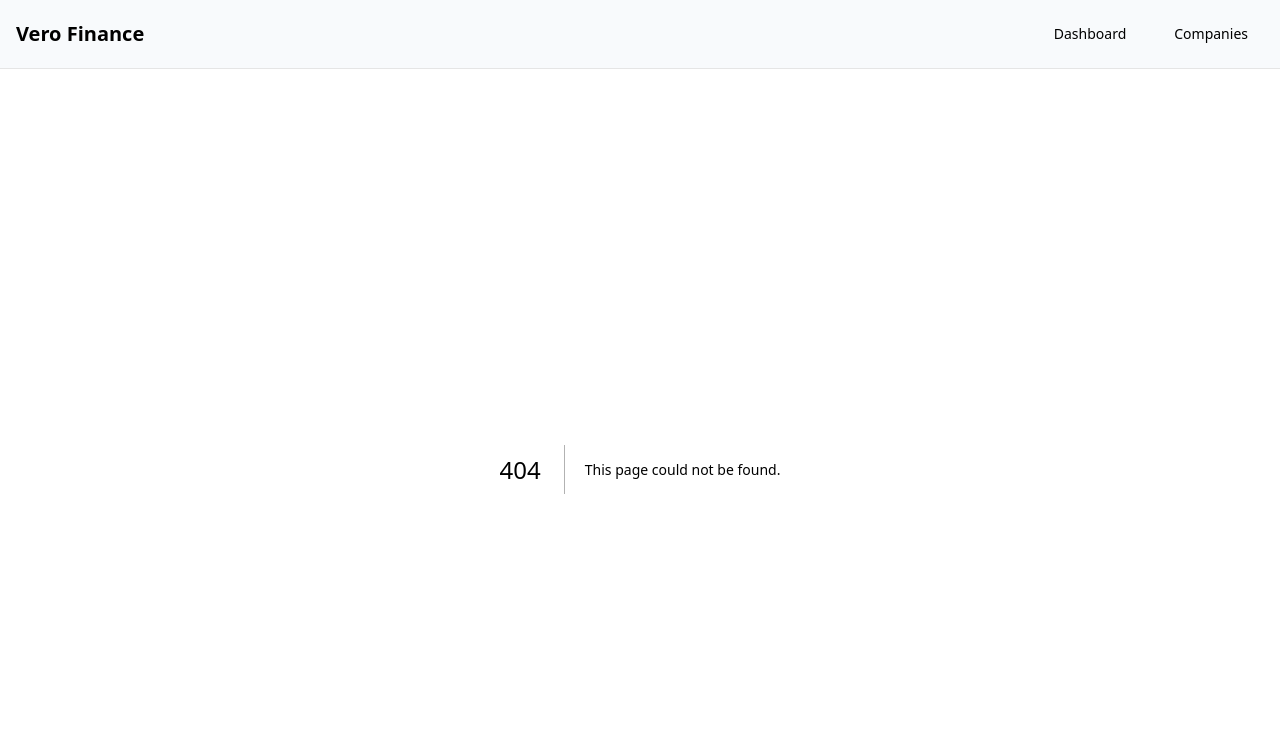
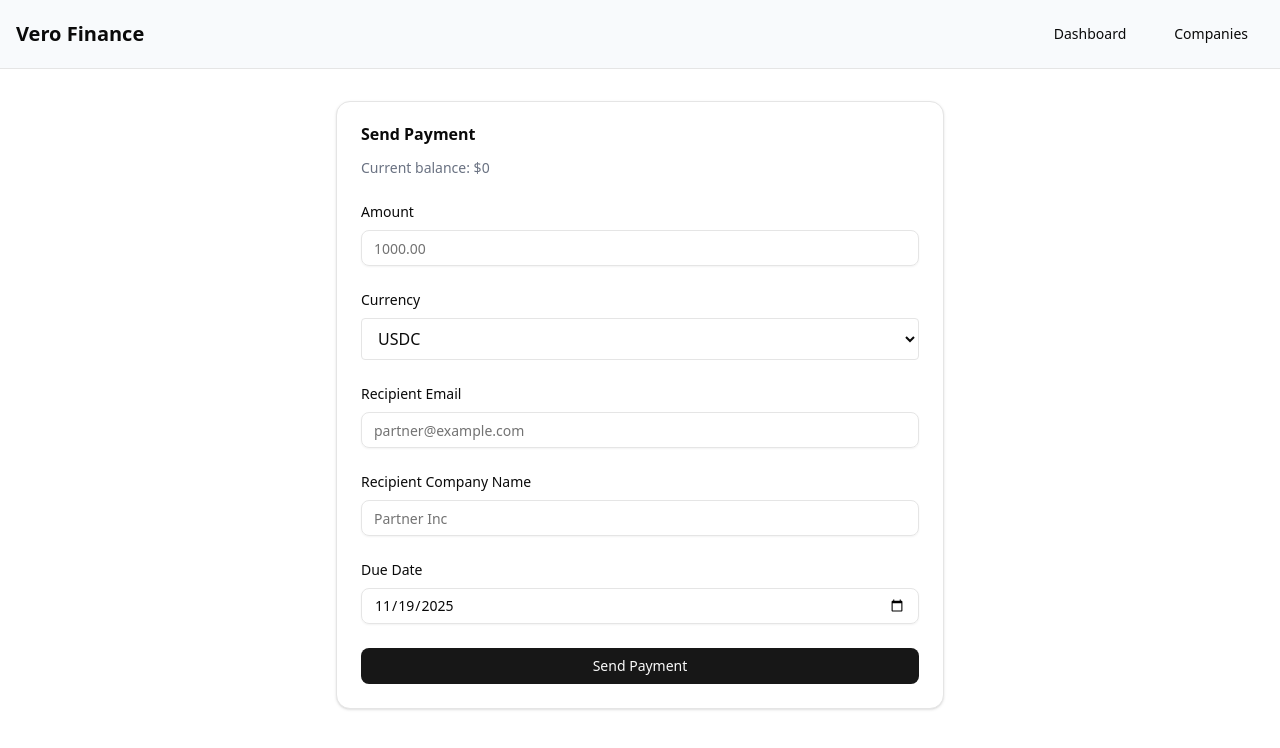
Before and after one commit to eduardohilariodev/vero-finance-platform, a Next.js app: page /payments/send in a window 1280 px wide. Before the commit this address had no page. Shown: the top 748 px of the page. Built offline with nearby package versions, Linux system fonts and the light colour scheme.

Commit message:
feat: create send page

```diff
--- /dev/null
+++ b/app/payments/send/page.tsx
@@ -0,0 +1,233 @@
+"use client";
+import { useState } from "react";
+import { useDB } from "@/hooks/useDB";
+import { useBalance } from "@/hooks/useBalance";
+import { Button } from "@/components/ui/button";
+import { Input } from "@/components/ui/input";
+import { Card, CardContent, CardHeader, CardTitle } from "@/components/ui/card";
+import { v4 as uuid } from "uuid";
+import { CURRENT_COMPANY_ID } from "@/lib/mocks";
+
+export default function SendPaymentPage() {
+  const { db } = useDB();
+  const { balance } = useBalance();
+  const [formData, setFormData] = useState({
+    amount: "",
+    companyName: "",
+    email: "",
+    dueDate: new Date().toISOString().split("T")[0],
+    currency: "USDC",
+  });
+  const [loading, setLoading] = useState(false);
+  const [success, setSuccess] = useState(false);
+  const [error, setError] = useState("");
+
+  const handleSubmit = async (e: React.FormEvent) => {
+    e.preventDefault();
+    if (!db) return;
+
+    setLoading(true);
+    setError("");
+
+    try {
+      const amount = parseFloat(formData.amount);
+
+      // Validation
+      if (amount <= 0) throw new Error("Amount must be positive");
+      if (!formData.email) throw new Error("Email is required");
+
+      // Find or create recipient company
+      let recipientCompany = await db.getFromIndex(
+        "companies",
+        "email",
+        formData.email
+      );
+      if (!recipientCompany) {
+        recipientCompany = {
+          id: uuid(),
+          name: formData.companyName || "New Company",
+          email: formData.email,
+        };
+        await db.add("companies", recipientCompany);
+      }
+
+      const dueDate = new Date(formData.dueDate);
+      const isToday = new Date().toDateString() === dueDate.toDateString();
+
+      // Check if scheduled or immediate
+      if (isToday && amount <= balance) {
+        // Send immediately
+        const txId = uuid();
+        await db.add("transactions", {
+          id: txId,
+          type: "payment_sent",
+          amount,
+          currency: formData.currency,
+          fromCompanyId: CURRENT_COMPANY_ID,
+          toCompanyId: recipientCompany.id,
+          status: "completed",
+          createdAt: new Date(),
+          metadata: { description: "Payment" },
+        });
+
+        // Add corresponding received transaction for recipient
+        await db.add("transactions", {
+          id: uuid(),
+          type: "payment_received",
+          amount,
+          currency: formData.currency,
+          fromCompanyId: CURRENT_COMPANY_ID,
+          toCompanyId: recipientCompany.id,
+          status: "completed",
+          createdAt: new Date(),
+        });
+
+        setSuccess(true);
+      } else if (!isToday) {
+        // Schedule for later
+        const txId = uuid();
+        await db.add("transactions", {
+          id: txId,
+          type: "payment_sent",
+          amount,
+          currency: formData.currency,
+          fromCompanyId: CURRENT_COMPANY_ID,
+          toCompanyId: recipientCompany.id,
+          status: "pending",
+          scheduledFor: dueDate,
+          createdAt: new Date(),
+        });
+        setSuccess(true);
+      } else {
+        throw new Error("Insufficient balance for immediate payment");
+      }
+    } catch (err) {
+      if (err instanceof Error) {
+        setError(err.message);
+      } else {
+        setError(String(err));
+      }
+    } finally {
+      setLoading(false);
+    }
+  };
+
+  if (success) {
+    return (
+      <div className="p-8">
+        <Card>
+          <CardContent className="pt-6 text-center">
+            <p className="text-xl font-bold text-green-600 mb-4">
+              ✓ Payment sent successfully!
+            </p>
+            <Button onClick={() => setSuccess(false)}>Send another</Button>
+          </CardContent>
+        </Card>
+      </div>
+    );
+  }
+
+  return (
+    <div className="max-w-2xl mx-auto p-8">
+      <Card>
+        <CardHeader>
+          <CardTitle>Send Payment</CardTitle>
+          <p className="text-sm text-gray-500 mt-2">
+            Current balance: ${balance.toLocaleString()}
+          </p>
+        </CardHeader>
+        <CardContent>
+          <form
+            onSubmit={handleSubmit}
+            className="space-y-6"
+          >
+            <div>
+              <label className="block text-sm font-medium mb-2">Amount</label>
+              <Input
+                type="number"
+                step="0.01"
+                placeholder="1000.00"
+                value={formData.amount}
+                onChange={(e) =>
+                  setFormData({ ...formData, amount: e.target.value })
+                }
+                required
+              />
+            </div>
+
+            <div>
+              <label
+                htmlFor="currency-select"
+                className="block text-sm font-medium mb-2"
+              >
+                Currency
+              </label>
+              <select
+                id="currency-select"
+                value={formData.currency}
+                onChange={(e) =>
+                  setFormData({ ...formData, currency: e.target.value })
+                }
+                className="w-full px-3 py-2 border rounded"
+              >
+                <option>USDC</option>
+                <option>USD</option>
+                <option>ETH</option>
+              </select>
+            </div>
+
+            <div>
+              <label className="block text-sm font-medium mb-2">
+                Recipient Email
+              </label>
+              <Input
+                type="email"
+                placeholder="partner@example.com"
+                value={formData.email}
+                onChange={(e) =>
+                  setFormData({ ...formData, email: e.target.value })
+                }
+                required
+              />
+            </div>
+
+            <div>
+              <label className="block text-sm font-medium mb-2">
+                Recipient Company Name
+              </label>
+              <Input
+                type="text"
+                placeholder="Partner Inc"
+                value={formData.companyName}
+                onChange={(e) =>
+                  setFormData({ ...formData, companyName: e.target.value })
+                }
+              />
+            </div>
+
+            <div>
+              <label className="block text-sm font-medium mb-2">Due Date</label>
+              <Input
+                type="date"
+                value={formData.dueDate}
+                onChange={(e) =>
+                  setFormData({ ...formData, dueDate: e.target.value })
+                }
+              />
+            </div>
+
+            {error && <p className="text-red-600 text-sm">{error}</p>}
+
+            <Button
+              type="submit"
+              disabled={loading}
+              className="w-full"
+            >
+              {loading ? "Processing..." : "Send Payment"}
+            </Button>
+          </form>
+        </CardContent>
+      </Card>
+    </div>
+  );
+}
```
